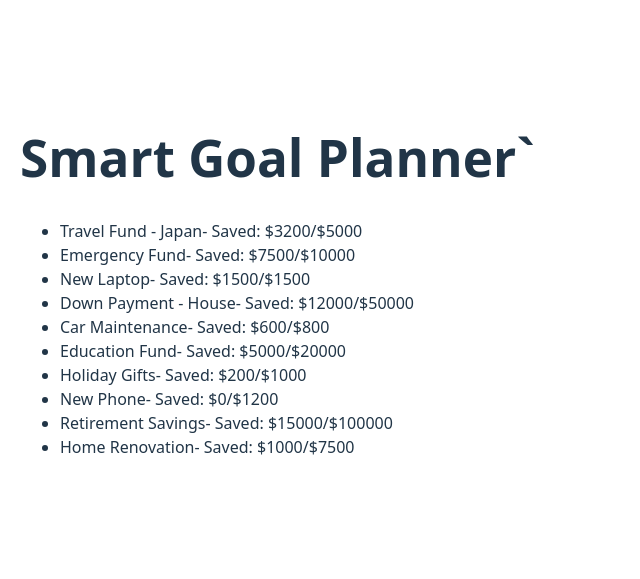
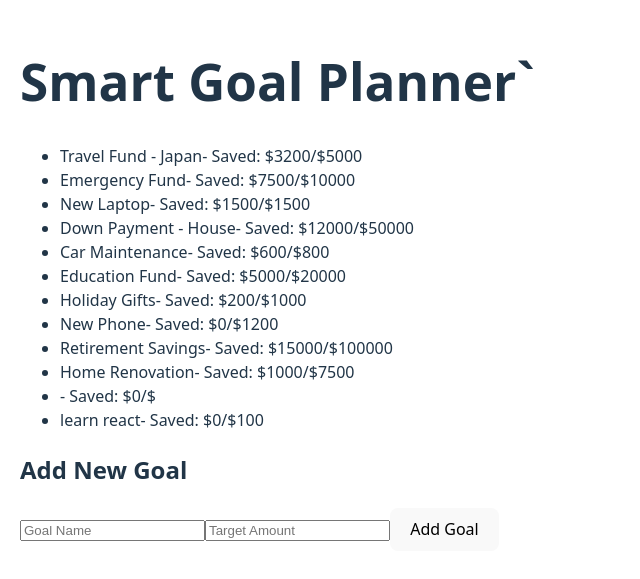
Before and after one commit to muhorocode/smart-goal-planner, a React (Vite) app: page / in a window 1280 px wide. Shown: the part 115-694 px from the top of the page, without its empty margins (0-640 px from the left). Built offline with nearby package versions, Linux system fonts and the light colour scheme; data requests are answered from the project's data file.

Commit message:
able to create new goal

```diff
--- a/db.json
+++ b/db.json
@@ -1,188 +1,106 @@
-
 {
-
   "goals": [
-
     {
-
       "id": "1",
-
       "name": "Travel Fund - Japan",
-
       "targetAmount": 5000,
-
       "savedAmount": 3200,
-
       "category": "Travel",
-
       "deadline": "2025-12-31",
-
       "createdAt": "2024-01-15"
-
     },
-
     {
-
       "id": "2",
-
       "name": "Emergency Fund",
-
       "targetAmount": 10000,
-
       "savedAmount": 7500,
-
       "category": "Emergency",
-
       "deadline": "2026-06-30",
-
       "createdAt": "2023-05-01"
-
     },
-
     {
-
       "id": "3",
-
       "name": "New Laptop",
-
       "targetAmount": 1500,
-
       "savedAmount": 1500,
-
       "category": "Electronics",
-
       "deadline": "2024-07-20",
-
       "createdAt": "2024-03-10"
-
     },
-
     {
-
       "id": "4",
-
       "name": "Down Payment - House",
-
       "targetAmount": 50000,
-
       "savedAmount": 12000,
-
       "category": "Real Estate",
-
       "deadline": "2027-12-31",
-
       "createdAt": "2024-02-01"
-
     },
-
     {
-
       "id": "5",
-
       "name": "Car Maintenance",
-
       "targetAmount": 800,
-
       "savedAmount": 600,
-
       "category": "Vehicle",
-
       "deadline": "2025-09-15",
-
       "createdAt": "2024-06-01"
-
     },
-
     {
-
       "id": "6",
-
       "name": "Education Fund",
-
       "targetAmount": 20000,
-
       "savedAmount": 5000,
-
       "category": "Education",
-
       "deadline": "2028-01-01",
-
       "createdAt": "2024-04-20"
-
     },
-
     {
-
       "id": "7",
-
       "name": "Holiday Gifts",
-
       "targetAmount": 1000,
-
       "savedAmount": 200,
-
       "category": "Shopping",
-
       "deadline": "2024-08-10",
-
       "createdAt": "2024-07-01"
-
     },
-
     {
-
       "id": "8",
-
       "name": "New Phone",
-
       "targetAmount": 1200,
-
       "savedAmount": 0,
-
       "category": "Electronics",
-
       "deadline": "2025-01-31",
-
       "createdAt": "2024-07-10"
-
     },
-
     {
-
       "id": "9",
-
       "name": "Retirement Savings",
-
       "targetAmount": 100000,
-
       "savedAmount": 15000,
-
       "category": "Retirement",
-
       "deadline": "2035-01-01",
-
       "createdAt": "2023-01-01"
-
     },
-
     {
-
       "id": "10",
-
       "name": "Home Renovation",
-
       "targetAmount": 7500,
-
       "savedAmount": 1000,
-
       "category": "Home",
-
       "deadline": "2025-03-31",
-
       "createdAt": "2024-05-15"
-
+    },
+    {
+      "id": "25eb",
+      "name": "",
+      "targetAmount": "",
+      "savedAmount": 0
+    },
+    {
+      "id": "7037",
+      "name": "learn react",
+      "targetAmount": "100",
+      "savedAmount": 0
     }
-
   ]
-
 }
--- a/src/App.jsx
+++ b/src/App.jsx
@@ -2,15 +2,40 @@ import {useEffect, useState} from 'react'
 
 function App(){
   const [goals, setGoals]= useState([])
-
+  const [newGoal, setNewGoal] = useState({name:"", targetAmount:"", savedAmount:0})
   // used to fetch goals when component mounts
 
   useEffect(()=>{
     fetch('http://localhost:3001/goals')
     .then((res)=>res.json())
     .then((data)=>setGoals(data))
-    .catch((error)=>console.error('There was an error fetching the Goal:',error))
+    .catch((error)=>console.error(error))
 },[])
+
+//handling the form input changes
+
+const handleChange=(e)=>{
+  const{name,value}=e.target
+  setNewGoal((prev)=>({...prev,[name]:value}))
+}
+
+//to handle form submission
+
+const handleSubmit=(e)=>{
+  e.preventDefault()
+  fetch('http://localhost:3001/goals',{
+    method:'post',
+    headers:{'Content-Type':'application/json'},
+    body:JSON.stringify(newGoal)
+  })
+   .then((res)=>res.json())
+   .then((data)=>setGoals((prev)=>[...prev,data]))
+   .catch((error)=>console.error('There was an error creating the Goal:',error))
+
+   //reset the form
+
+   setNewGoal({name:'', targetAmount:'', savedAmount:0})
+}
   return(
     <div style={{padding:"20px"}}>
      <h1>Smart Goal Planner`</h1>
@@ -19,6 +44,13 @@ function App(){
         <li key={goal.id}>{goal.name}- Saved: ${goal.savedAmount}/${goal.targetAmount}</li>
       ))}
      </ul>
+
+     <h2>Add New Goal</h2>
+     <form onSubmit={handleSubmit}>
+      <input type="text" name='name' placeholder='Goal Name' value={newGoal.name} onChange={handleChange} required/>
+      <input type="number" name='targetAmount' placeholder='Target Amount' value={newGoal.targetAmount} onChange={handleChange}required />
+      <button type="submit">Add Goal</button>
+     </form>
     </div>
   )
 }
```
